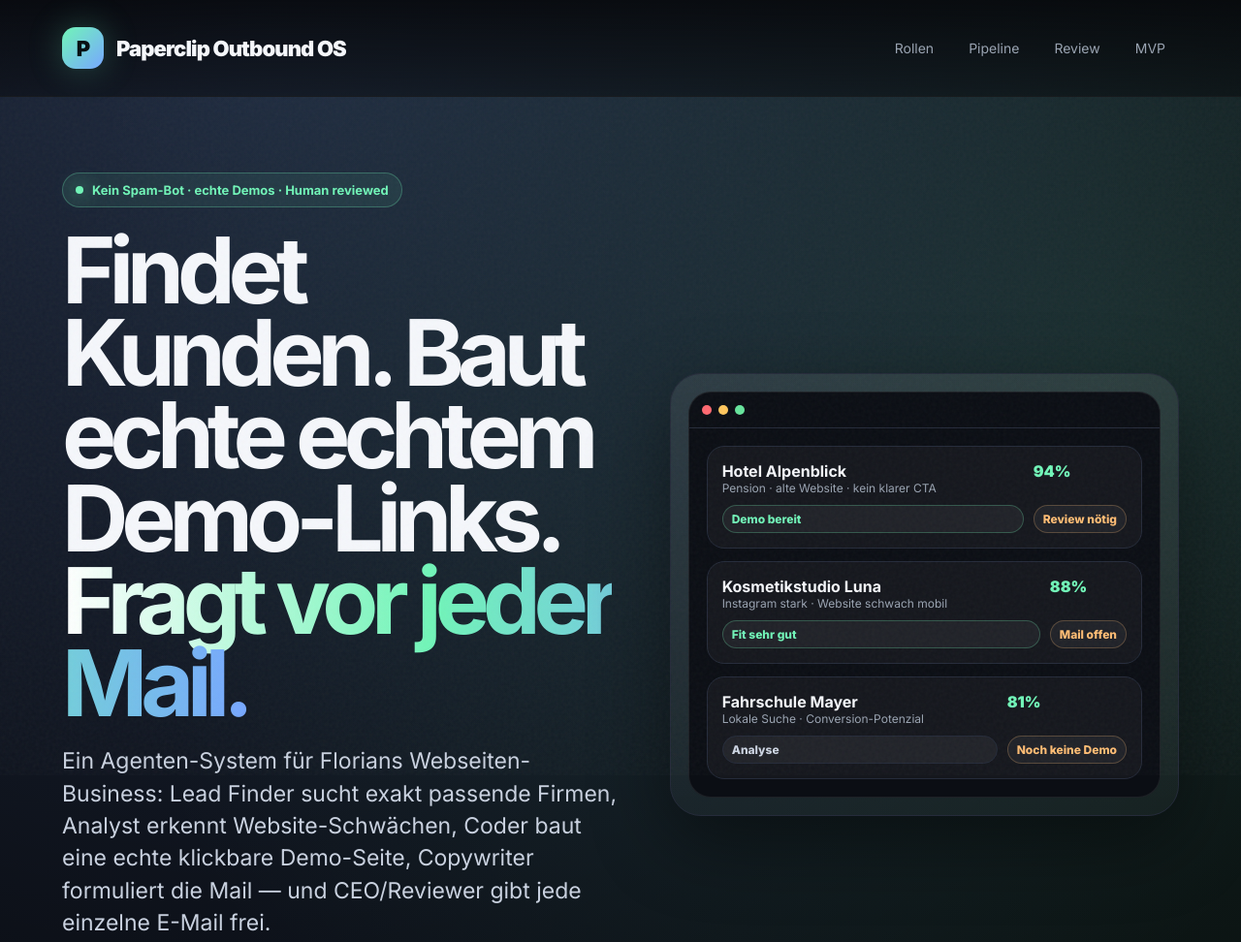
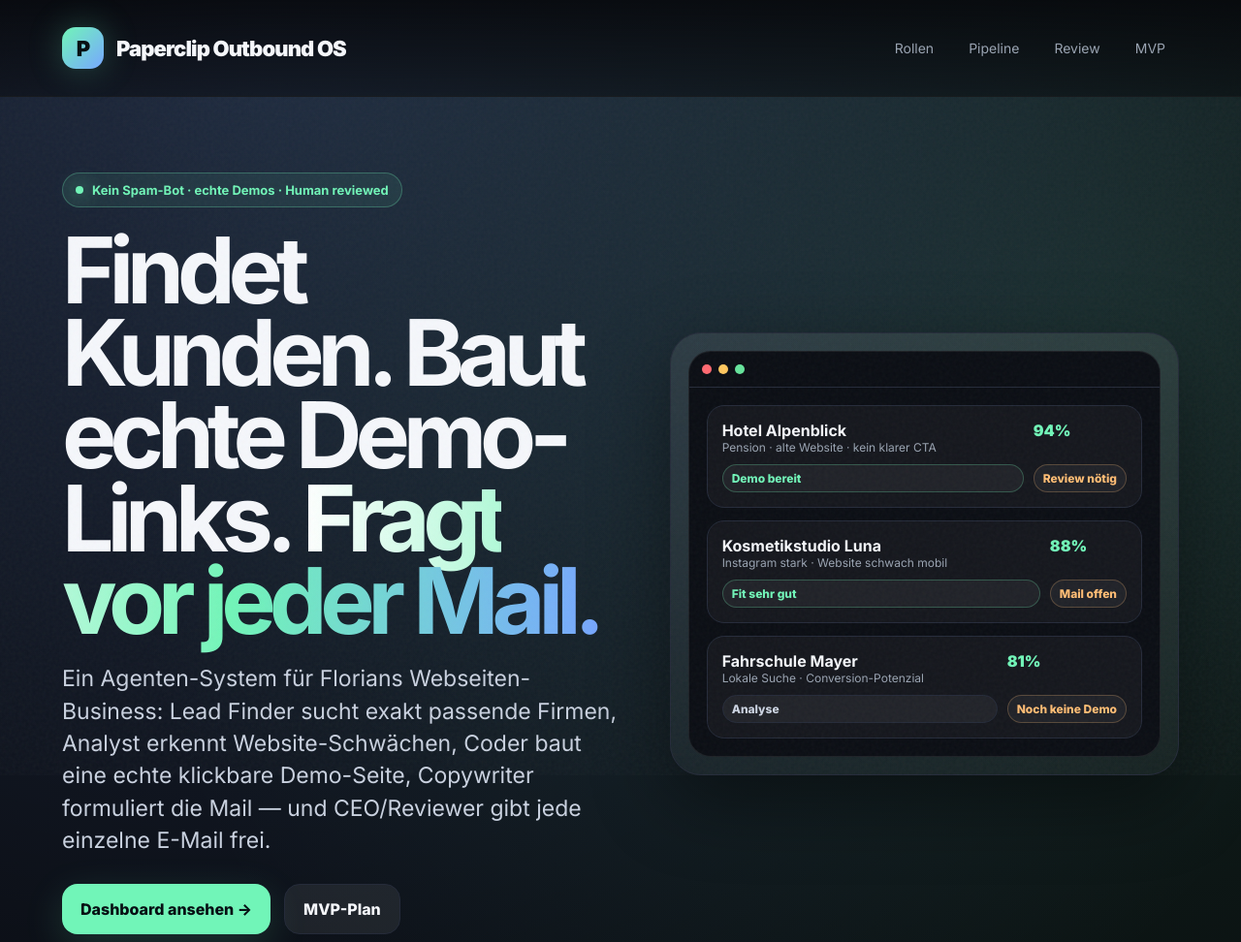
Before and after one commit to fo-agentur/paperclip-outbound, a plain HTML site: page index.html in a window 1280 px wide. Shown: the top 972 px of the page at 97% size. Drawn offline with Linux system fonts and the light colour scheme.

Commit message:
Fix hero copy

```diff
--- a/index.html
+++ b/index.html
@@ -38,7 +38,7 @@
   <section class="hero">
     <div>
       <div class="eyebrow"><span class="pulse"></span> Kein Spam-Bot · echte Demos · Human reviewed</div>
-      <h1>Findet Kunden. Baut echte echtem Demo-Links. <span class="grad">Fragt vor jeder Mail.</span></h1>
+      <h1>Findet Kunden. Baut echte Demo-Links. <span class="grad">Fragt vor jeder Mail.</span></h1>
       <p class="lead">Ein Agenten-System für Florians Webseiten-Business: Lead Finder sucht exakt passende Firmen, Analyst erkennt Website-Schwächen, Coder baut eine echte klickbare Demo-Seite, Copywriter formuliert die Mail — und CEO/Reviewer gibt jede einzelne E-Mail frei.</p>
       <div class="actions"><a class="btn" href="#dashboard">Dashboard ansehen →</a><a class="btn secondary" href="#mvp">MVP-Plan</a></div>
     </div>
```
